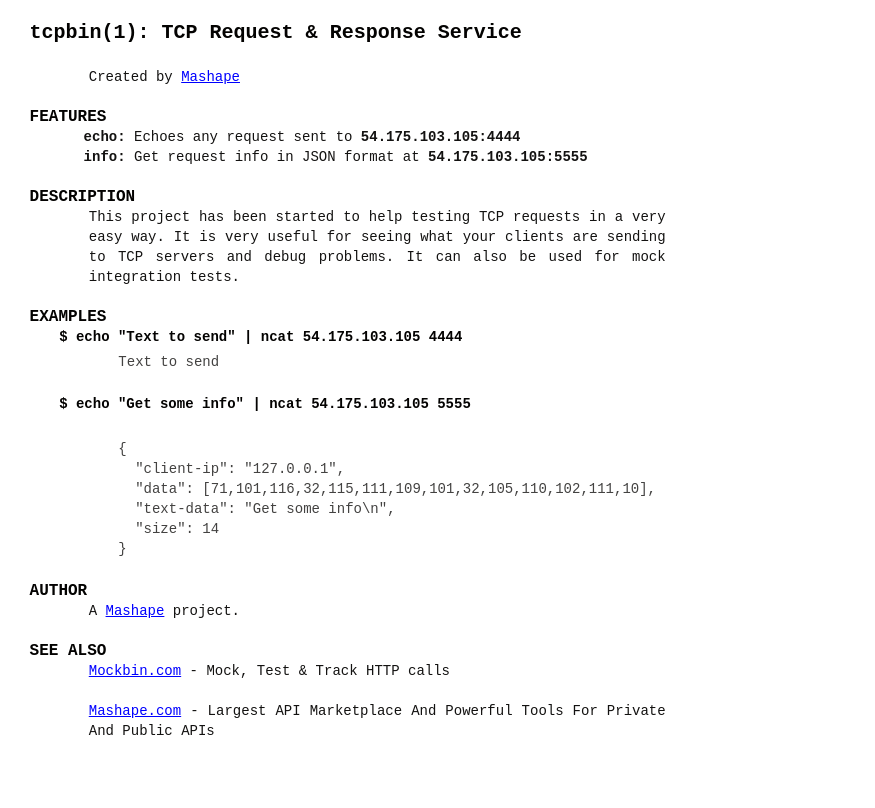
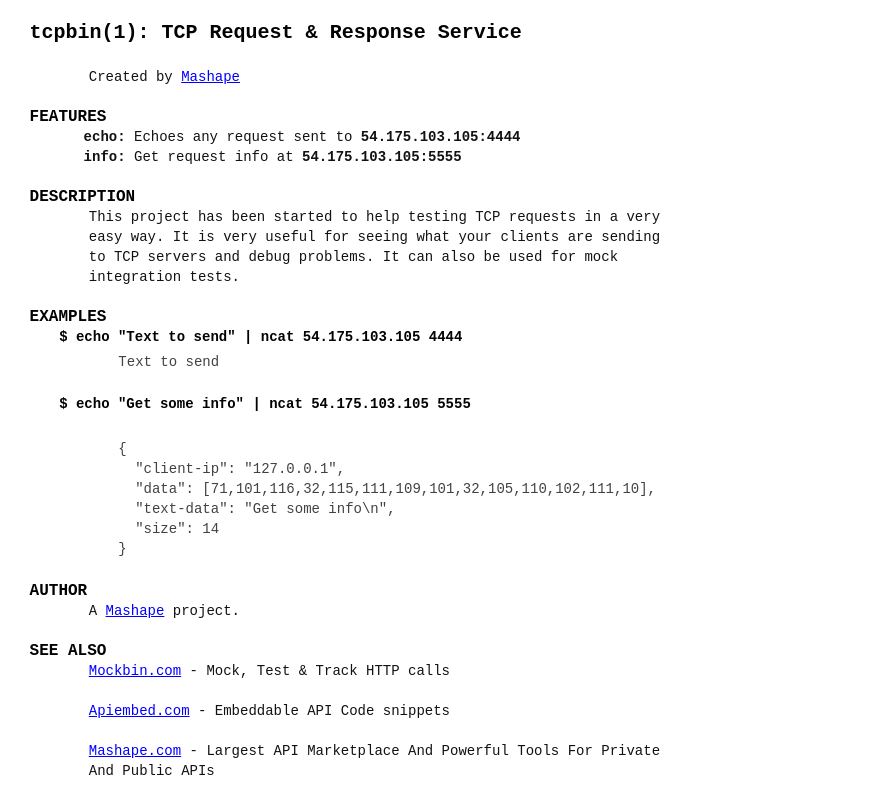
Before and after one commit to Kong/tcpbin, a website: page site/index.html in a window 1280 px wide. Shown: the full height of the page, 0-875 px from the left. Drawn offline with Linux system fonts and the light colour scheme.

Commit message:
more links

```diff
--- a/site/index.html
+++ b/site/index.html
@@ -24,7 +24,7 @@
   .mp,.mp code,.mp pre,.mp tt,.mp kbd,.mp samp,.mp h3,.mp h4 {font-family:monospace;font-size:14px;line-height:1.42857142857143}
   .mp h2 {font-size:16px;line-height:1.25}
   .mp h1 {font-size:20px;line-height:2}
-  .mp {text-align:justify;background:#fff}
+  .mp {text-align:left;background:#fff}
   .mp,.mp code,.mp pre,.mp pre code,.mp tt,.mp kbd,.mp samp {color:#131211}
   .mp h1,.mp h2,.mp h3,.mp h4 {color:#030201}
   .mp u {text-decoration:underline}
@@ -62,7 +62,7 @@
 
 <ul>
   <li><b>echo:</b> Echoes any request sent to <code>54.175.103.105:4444</code>
-  <li><b>info:</b> Get request info in JSON format at <code>54.175.103.105:5555</code>
+  <li><b>info:</b> Get request info at <code>54.175.103.105:5555</code>
 </ul>
 
 <h2 id="DESCRIPTION">DESCRIPTION</h2>
@@ -93,7 +93,8 @@
 
 <h2 id="SEE-ALSO">SEE ALSO</h2>
 
-<p><a href="https://www.mockbin.org">Mockbin.com</a> - Mock, Test &amp; Track HTTP calls</p>
+<p><a href="https://www.mockbin.com">Mockbin.com</a> - Mock, Test &amp; Track HTTP calls</p>
+<p><a href="https://apiembed.com/">Apiembed.com</a> - Embeddable API Code snippets</p>
 <p><a href="https://www.mashape.com">Mashape.com</a> - Largest API Marketplace And Powerful Tools For Private And Public APIs</p>
 
 </div>
```
Also changed, not shown: 1 other file.
